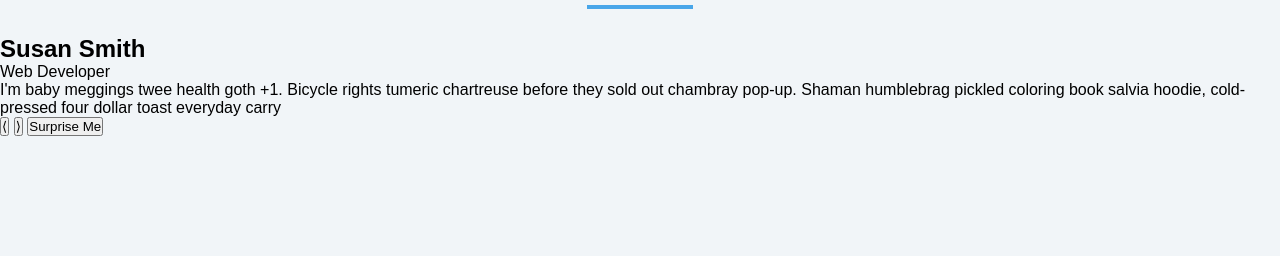
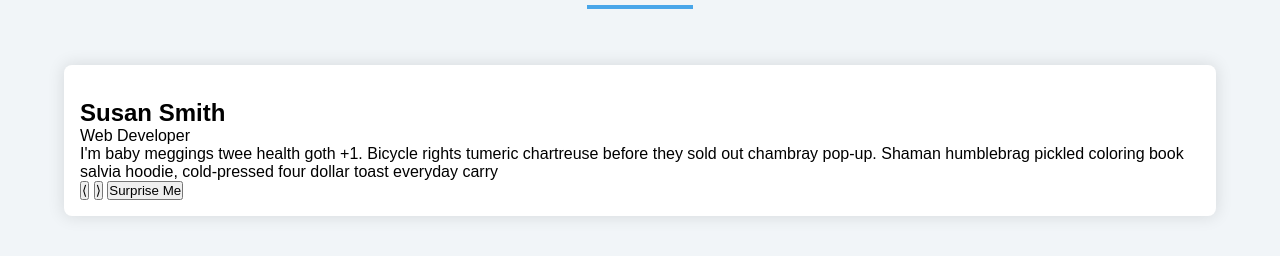
Before and after one commit to AngeloCornelio/review-carousel, a website: page index.html in a window 1280 px wide. Shown: the part 72-328 px from the top of the page. Drawn offline with Linux system fonts and the light colour scheme.

Commit message:
Style card container

```diff
--- a/styles.css
+++ b/styles.css
@@ -24,3 +24,13 @@ hr {
     width: 8%;
     height: 0;
 }
+
+.card {
+    width: 90%;
+    background-color: white;
+    border-radius: 0.5em;
+    padding: 1em;
+    box-sizing: border-box;
+    box-shadow: 0 0 1em 0.1em rgba(0, 0, 0, 0.1);
+    margin-top: 3em;
+}
```
